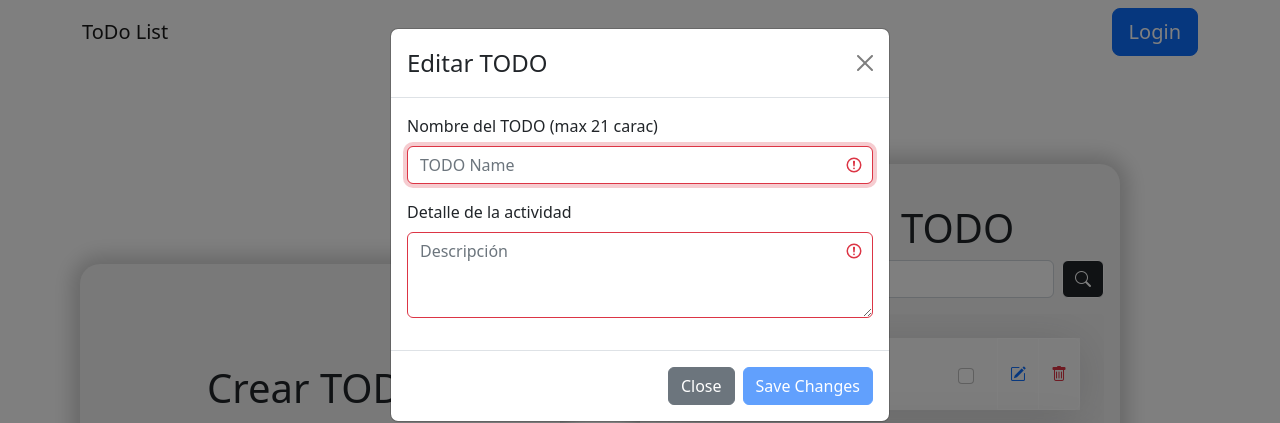
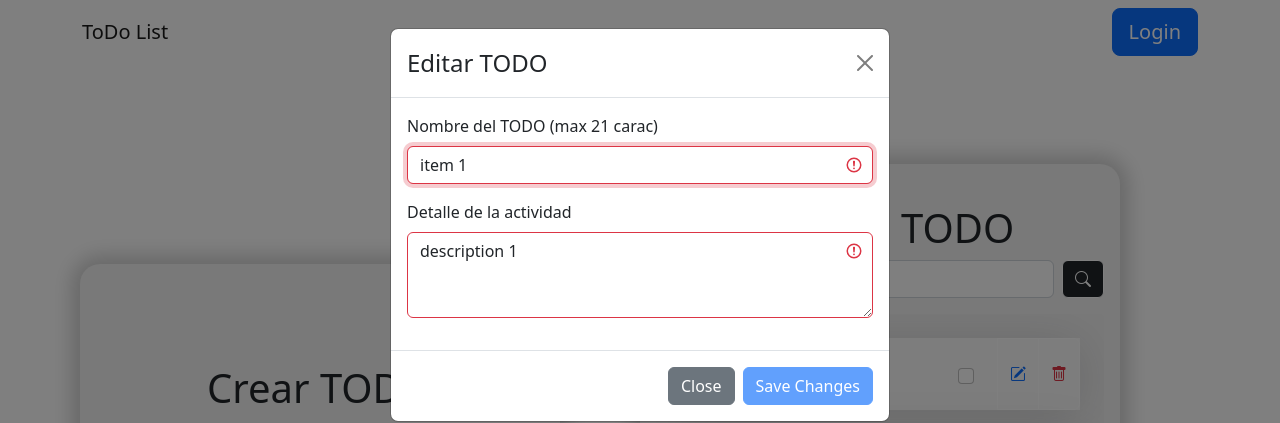
Before and after one commit to oscar13ud/practiceReact, a React (Create React App) app: page / in a window 1280 px wide. Both pictures are taken after a click on the button 1018 px from the left and 374 px from the top of the page. Shown: the top 423 px of the page. Built offline with nearby package versions, Linux system fonts and the light colour scheme.

Commit message:
Se agrega edición sobre el texto almacenado

```diff
--- a/src/components/ModalContainer.tsx
+++ b/src/components/ModalContainer.tsx
@@ -23,6 +23,8 @@ export const ModalContainer = (props: modalContainer) => {
 export interface modalContainer {
   isVisible: boolean;
   title?: string;
+  defaulName?: string;
+  defaulDescription?: string;
   onAccept?: () => void;
   onCancel?: () => void;
   onAdd?: (ev?: string, descripción?: string) => void;
--- a/src/pages/mainView/FormCreateTODO.tsx
+++ b/src/pages/mainView/FormCreateTODO.tsx
@@ -46,6 +46,7 @@ export const FormCreateTODO = (props: modalContainer) => {
                 onChange={(ev) => setTodoName(ev.target.value)}
                 isValid={!enableButton}
                 isInvalid={enableButton}
+                defaultValue={props.defaulName}
               />
             </Form.Group>
             <Form.Group
@@ -60,7 +61,9 @@ export const FormCreateTODO = (props: modalContainer) => {
                 as="textarea"
                 rows={3}
                 isValid={!enableButtonDescription}
-                isInvalid={enableButtonDescription} />
+                isInvalid={enableButtonDescription}
+                defaultValue={props.defaulDescription}
+                />
             </Form.Group>
           </Form>
         </Modal.Body>
--- a/src/pages/mainView/ListTODO.tsx
+++ b/src/pages/mainView/ListTODO.tsx
@@ -18,6 +18,8 @@ export const ListTODO = (props: listTODO) => {
     setList(props.list);
   }, [props.list]);
 
+  let listIndex = props.list.findIndex(element => element.id === idToEdit)
+
   const deleteElement = (id: number) => {
     props.delElement(id);
     setModalDeleteElem(false);
@@ -29,7 +31,7 @@ export const ListTODO = (props: listTODO) => {
   };
 
   const editElement = (name?: string, description?: string) => {
-    props.editElement(idToEdit, name, description)
+    props.editElement(listIndex, name, description)
   };
 
   const searchTODO = (search: string) => {
@@ -54,6 +56,8 @@ export const ListTODO = (props: listTODO) => {
         onAdd={(name,description) => editElement(name, description)}
         onCancel={() => setModalEditElem(false)}
         title='Editar TODO'
+        defaulName={props.list[listIndex] && props.list[listIndex].nameList}
+        defaulDescription={props.list[listIndex] && props.list[listIndex].description}
       />
       <div className="h-100 d-flex align-items-center">
         <Container height="h-75" width="w-75">
--- a/src/pages/mainView/mainView.tsx
+++ b/src/pages/mainView/mainView.tsx
@@ -16,9 +16,8 @@ export const MainView = () => {
   };
 
   const editElement = (id: number, name: string|undefined, description: string|undefined) => {
-    let index = listTodo.findIndex(element => element.id === id)
-    name && (listTodo[index].nameList = name)
-    description && ((listTodo[index].description = description))
+    name && (listTodo[id].nameList = name)
+    description && ((listTodo[id].description = description))
   }
 
   const onSetChecked = (id: number) => {
```
